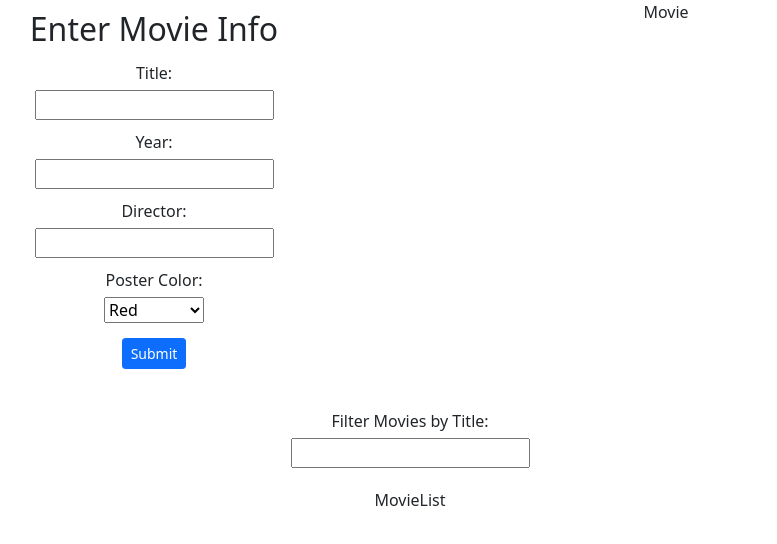
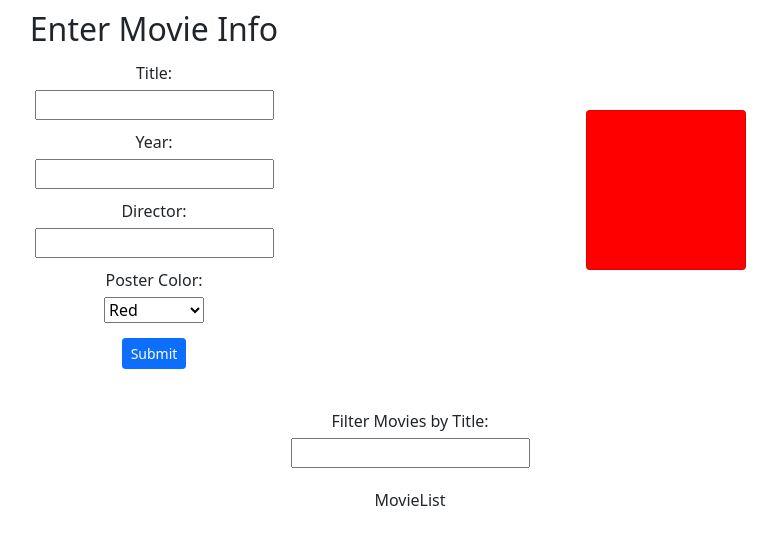
Before and after one commit to rileyjhoff/2.2b-movie-list-maker-from-scratch, a React (Create React App) app: page / in a window 1280 px wide. Shown: the top 544 px of the page, without its empty margins (230-1007 px from the left). Built offline with nearby package versions, Linux system fonts and the light colour scheme.

Commit message:
Movie accepts year, title, director, and color as props. It returns a Card component from react bootstrap and displays the title, year, director, and background color according to the form values - working as expected there

```diff
--- a/src/App.css
+++ b/src/App.css
@@ -61,4 +61,22 @@
 
 .current-movie {
   width: 40vw;
+  display: flex;
+  justify-content: center;
+  align-items: center;
 }
+
+.movie-card {
+  height: 160px;
+  width: 160px;
+  display: flex;
+  flex-direction: column;
+  align-items: center;
+  justify-content: space-around;
+  padding: 5px;
+}
+
+.movie-card * {
+  margin: 5px;
+  color: black;
+}
--- a/src/App.js
+++ b/src/App.js
@@ -27,12 +27,14 @@ function App() {
           setMovieFormDirector={setMovieFormDirector}
           setMovieFormColor={setMovieFormColor}
         />
-        <Movie
-          year={movieFormYear}
-          title={movieFormTitle}
-          director={movieFormDirector}
-          color={movieFormColor}
-        />
+        <div className="current-movie">
+          <Movie
+            title={movieFormTitle}
+            year={movieFormYear}
+            director={movieFormDirector}
+            color={movieFormColor}
+          />
+        </div>
       </div>
       <label className="filter">
         Filter Movies by Title:
--- a/src/components/Movie.js
+++ b/src/components/Movie.js
@@ -1,5 +1,12 @@
 import React from 'react';
+import { Card } from 'react-bootstrap';
 
-export default function Movie() {
-  return <div className="current-movie">Movie</div>;
+export default function Movie({ year, title, director, color }) {
+  return (
+    <Card className="movie-card" style={{ backgroundColor: color }}>
+      <Card.Title>{title}</Card.Title>
+      <Card.Text>{year}</Card.Text>
+      <Card.Text>{director}</Card.Text>
+    </Card>
+  );
 }
```
